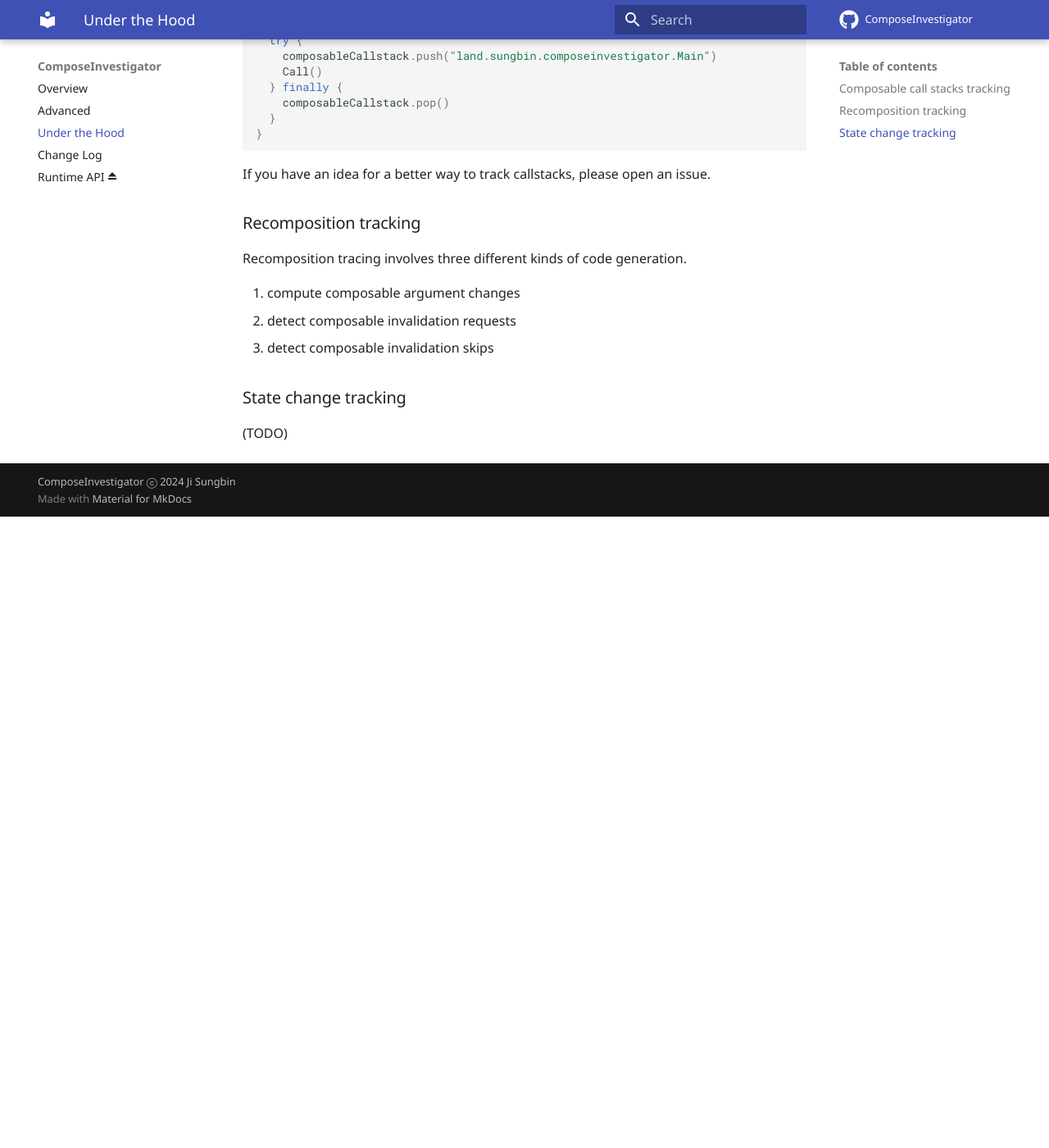
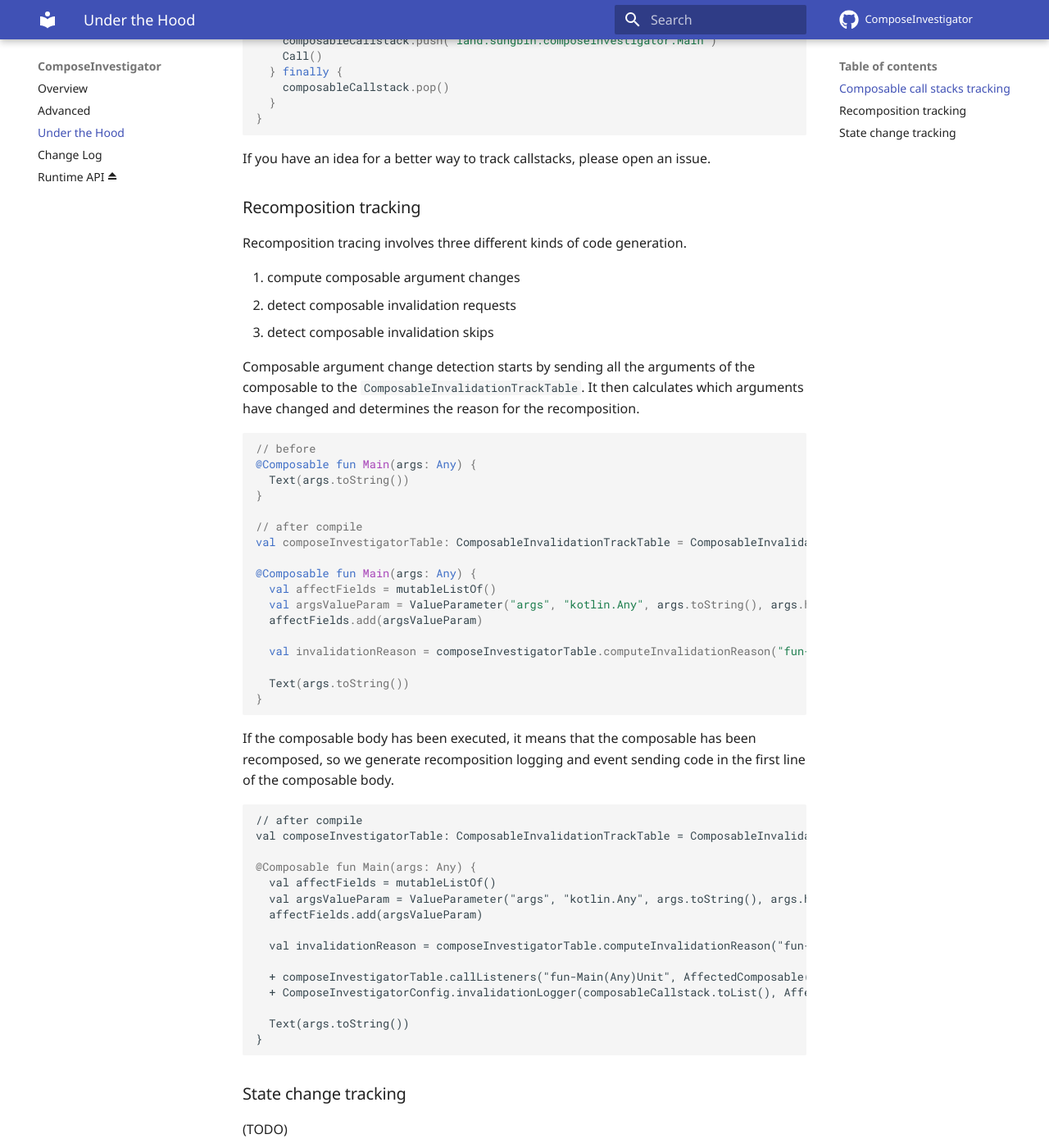
Before and after one commit to jisungbin/ComposeInvestigator, an MkDocs documentation site: the page built from documentation/docs/internals.md, in a window 1280 px wide and 1400 px high, scrolled down 1625 px. Shown: the whole window at 82% size. Built offline with MkDocs 1.6.1 and Material for MkDocs 9.7.7, drawn with Linux system fonts in a browser that asks for light colours; comment, search, counter and statistics services are not loaded; before the commit the page ends 2255 px from its top, so only the background shows below that.

Commit message:
WIP documentation

````diff
--- a/documentation/docs/internals.md
+++ b/documentation/docs/internals.md
@@ -18,7 +18,6 @@ val composableCallstack: Stack<String> = Stack()
   $composer = $composer.startRestartGroup()
   if (!$composer.skipping) {
     val affectFields = mutableListOf()
-
     val argsValueParam = ValueParameter("args", "kotlin.Any", args.toString(), args.hashCode(), Certain(false))
     affectFields.add(argsValueParam)
 
@@ -95,6 +94,50 @@ Recomposition tracing involves three different kinds of code generation.
 2. detect composable invalidation requests
 3. detect composable invalidation skips
 
+Composable argument change detection starts by sending all the arguments of the composable to the
+`ComposableInvalidationTrackTable`. It then calculates which arguments have changed and determines
+the reason for the recomposition.
+
+``` kotlin
+// before
+@Composable fun Main(args: Any) {
+  Text(args.toString())
+}
+
+// after compile
+val composeInvestigatorTable: ComposableInvalidationTrackTable = ComposableInvalidationTrackTable()
+
+@Composable fun Main(args: Any) {
+  val affectFields = mutableListOf()
+  val argsValueParam = ValueParameter("args", "kotlin.Any", args.toString(), args.hashCode(), Certain(false))
+  affectFields.add(argsValueParam)
+
+  val invalidationReason = composeInvestigatorTable.computeInvalidationReason("fun-Main(Any)Unit", affectFields)
+
+  Text(args.toString())
+}
+```
+
+If the composable body has been executed, it means that the composable has been recomposed,
+so we generate recomposition logging and event sending code in the first line of the composable body.
+
+``` diff
+// after compile
+val composeInvestigatorTable: ComposableInvalidationTrackTable = ComposableInvalidationTrackTable()
+
+@Composable fun Main(args: Any) {
+  val affectFields = mutableListOf()
+  val argsValueParam = ValueParameter("args", "kotlin.Any", args.toString(), args.hashCode(), Certain(false))
+  affectFields.add(argsValueParam)
+
+  val invalidationReason = composeInvestigatorTable.computeInvalidationReason("fun-Main(Any)Unit", affectFields)
+
+  + composeInvestigatorTable.callListeners("fun-Main(Any)Unit", AffectedComposable("Main", "my.package.name", "MyFileName.kt", line, column), Processed(invalidationReason))
+  + ComposeInvestigatorConfig.invalidationLogger(composableCallstack.toList(), AffectedComposable("Main", "my.package.name", "MyFileName.kt", line, column), Processed(invalidationReason))
+
+  Text(args.toString())
+}
+```
 
 
 ### State change tracking
````
